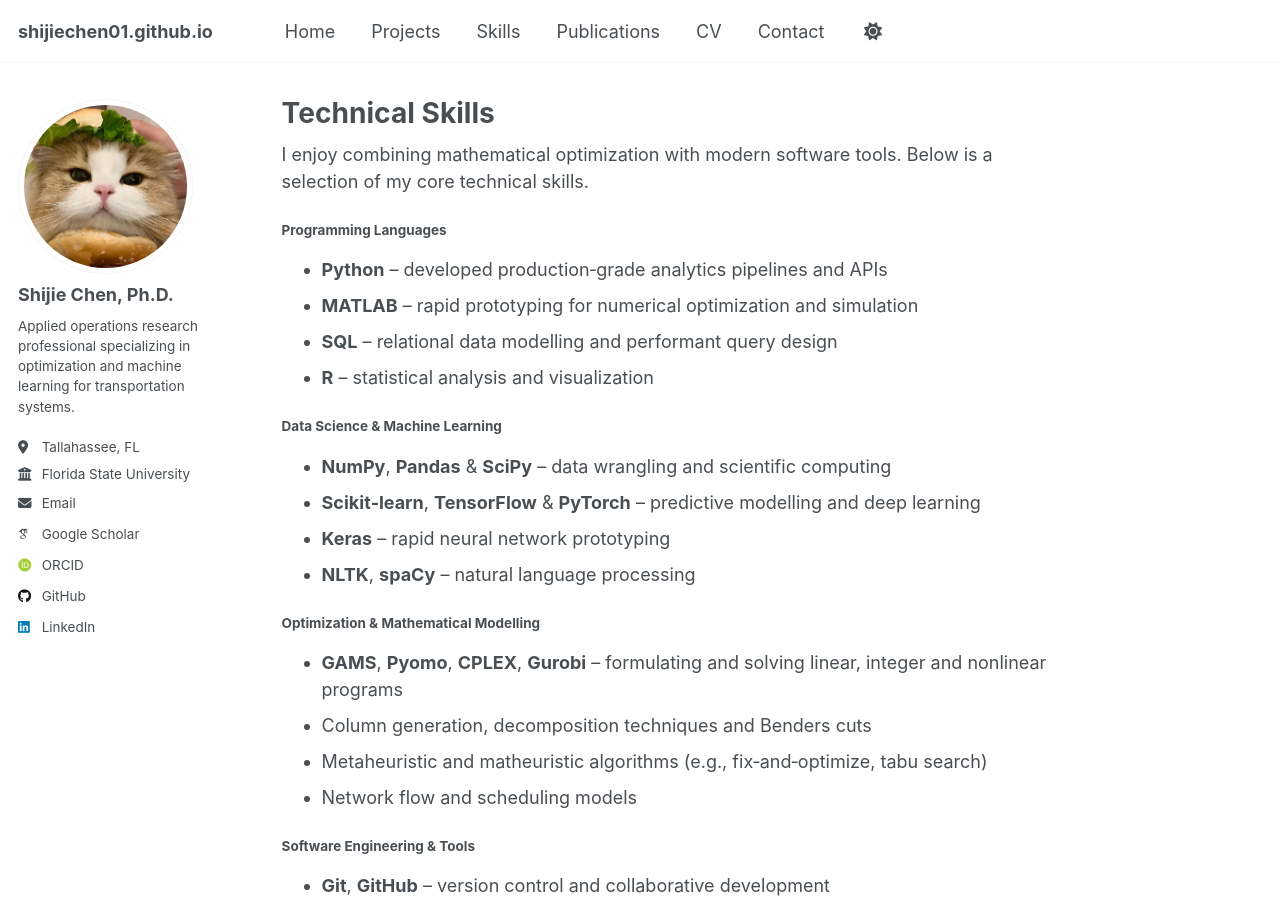
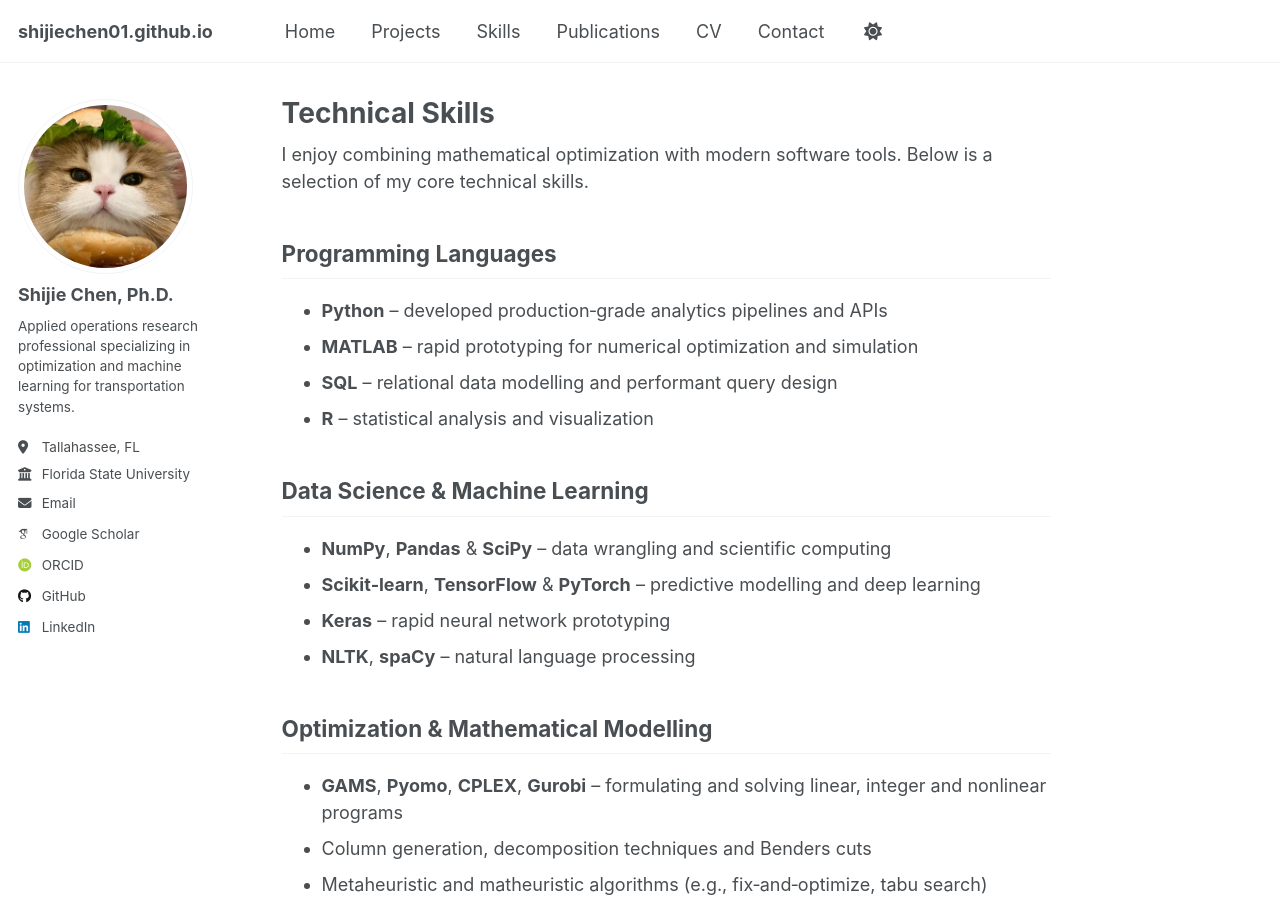
Before and after one commit to ShijieChen01/shijiechen01.github.io, a Jekyll site: the page built from _pages/skills.md, in a window 1280 px wide and 900 px high. Built offline with Jekyll 4.4.1, drawn with Linux system fonts in a browser that asks for light colours; some web fonts are replaced; a script that is not in the unit is left out.

```diff
--- a/_pages/skills.md
+++ b/_pages/skills.md
@@ -7,33 +7,33 @@ author_profile: true
 
 I enjoy combining mathematical optimization with modern software tools. Below is a selection of my core technical skills.
 
-#### Programming Languages
+## Programming Languages
 
 * **Python** – developed production‑grade analytics pipelines and APIs
 * **MATLAB** – rapid prototyping for numerical optimization and simulation
 * **SQL** – relational data modelling and performant query design
 * **R** – statistical analysis and visualization
 
-#### Data Science & Machine Learning
+## Data Science & Machine Learning
 
 * **NumPy**, **Pandas** & **SciPy** – data wrangling and scientific computing
 * **Scikit‑learn**, **TensorFlow** & **PyTorch** – predictive modelling and deep learning
 * **Keras** – rapid neural network prototyping
 * **NLTK**, **spaCy** – natural language processing
 
-#### Optimization & Mathematical Modelling
+## Optimization & Mathematical Modelling
 
 * **GAMS**, **Pyomo**, **CPLEX**, **Gurobi** – formulating and solving linear, integer and nonlinear programs
 * Column generation, decomposition techniques and Benders cuts
 * Metaheuristic and matheuristic algorithms (e.g., fix‑and‑optimize, tabu search)
 * Network flow and scheduling models
 
-#### Software Engineering & Tools
+## Software Engineering & Tools
 
 * **Git**, **GitHub** – version control and collaborative development
 * **PostgreSQL** & **MySQL** – database design and management
 
-#### Business & Soft Skills
+## Business & Soft Skills
 
 * **Project management** – led cross‑functional teams from concept to deployment
 * **Communication** – translate complex analytics into actionable insights for stakeholders
```
